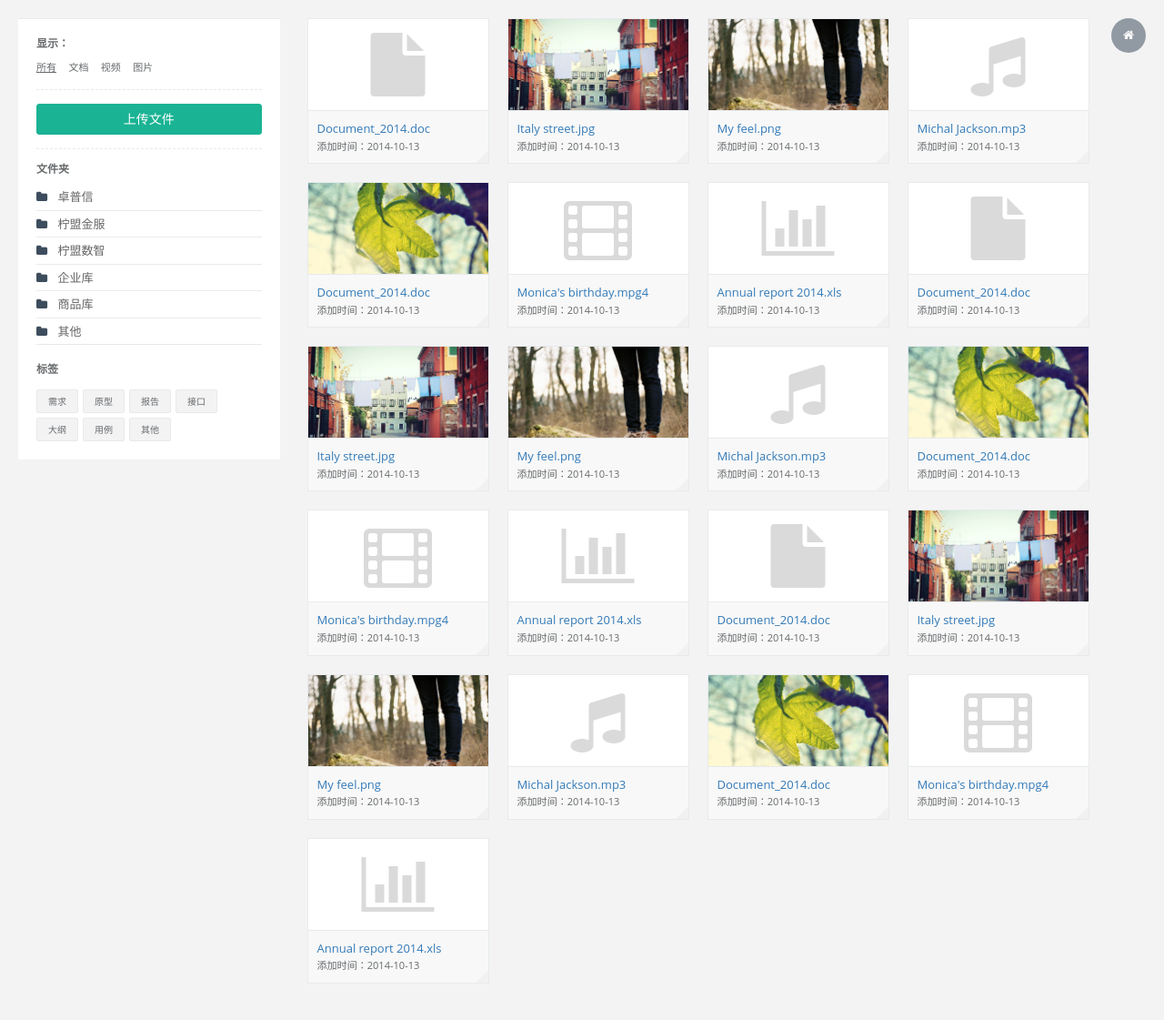
After one commit to feisha20/Api_Manage, a Django app: page /file_manage/ in a window 1280 px wide. The commit adds this page. Shown: the whole page at 91% size. Run offline with Django 3.2, Linux system fonts and the light colour scheme; some libraries are stand-ins or nearby versions.

Commit message:
新增任务和文件管理面板

```diff
--- a/postman_manage/views.py
+++ b/postman_manage/views.py
@@ -69,6 +69,16 @@ def index(request):
     return render(request, "index_v1.html", {"user": username, "projectversions": projectversion_list})
 
 
+# 文件管理
+def file_manage(request):
+    return render(request, "file_manager.html")
+
+
+# 任务管理
+def task_manage(request):
+    return render(request, "task_manage.html")
+
+
 # 登出
 def logout(request):
     auth.logout(request)
--- /dev/null
+++ b/templates/file_manager.html
@@ -0,0 +1,444 @@
+{% load staticfiles %}
+<!DOCTYPE html>
+<html>
+
+<head>
+
+    <meta charset="utf-8">
+    <meta name="viewport" content="width=device-width, initial-scale=1.0">
+
+
+    <title>测试管理平台 - 文件管理器</title>
+    <link rel="shortcut icon" href="favicon.ico"> <link href="{% static 'css/bootstrap.min.css' %}" rel="stylesheet">
+    <link href="{% static 'css/font-awesome.css' %}" rel="stylesheet">
+
+    <link href="{% static 'css/animate.css' %}" rel="stylesheet">
+    <link href="{% static 'css/style.css' %}" rel="stylesheet">
+
+</head>
+
+<body class="gray-bg">
+    <div class="wrapper wrapper-content">
+        <div class="row">
+            <div class="col-sm-3">
+                <div class="ibox float-e-margins">
+                    <div class="ibox-content">
+                        <div class="file-manager">
+                            <h5>显示：</h5>
+                            <a href="file_manager.html#" class="file-control active">所有</a>
+                            <a href="file_manager.html#" class="file-control">文档</a>
+                            <a href="file_manager.html#" class="file-control">视频</a>
+                            <a href="file_manager.html#" class="file-control">图片</a>
+                            <div class="hr-line-dashed"></div>
+                            <button class="btn btn-primary btn-block">上传文件</button>
+                            <div class="hr-line-dashed"></div>
+                            <h5>文件夹</h5>
+                            <ul class="folder-list" style="padding: 0">
+                                <li><a href="file_manager.html"><i class="fa fa-folder"></i> 卓普信</a>
+                                </li>
+                                <li><a href="file_manager.html"><i class="fa fa-folder"></i> 柠盟金服</a>
+                                </li>
+                                <li><a href="file_manager.html"><i class="fa fa-folder"></i> 柠盟数智</a>
+                                </li>
+                                <li><a href="file_manager.html"><i class="fa fa-folder"></i> 企业库</a>
+                                </li>
+                                <li><a href="file_manager.html"><i class="fa fa-folder"></i> 商品库</a>
+                                </li>
+                                <li><a href="file_manager.html"><i class="fa fa-folder"></i> 其他</a>
+                                </li>
+                            </ul>
+                            <h5 class="tag-title">标签</h5>
+                            <ul class="tag-list" style="padding: 0">
+                                <li><a href="file_manager.html">需求</a>
+                                </li>
+                                <li><a href="file_manager.html">原型</a>
+                                </li>
+                                <li><a href="file_manager.html">报告</a>
+                                </li>
+                                <li><a href="file_manager.html">接口</a>
+                                </li>
+                                <li><a href="file_manager.html">大纲</a>
+                                </li>
+                                <li><a href="file_manager.html">用例</a>
+                                </li>
+                                <li><a href="file_manager.html">其他</a>
+                                </li>
+                            </ul>
+                            <div class="clearfix"></div>
+                        </div>
+                    </div>
+                </div>
+            </div>
+            <div class="col-sm-9 animated fadeInRight">
+                <div class="row">
+                    <div class="col-sm-12">
+                        <div class="file-box">
+                            <div class="file">
+                                <a href="file_manager.html#">
+                                    <span class="corner"></span>
+
+                                    <div class="icon">
+                                        <i class="fa fa-file"></i>
+                                    </div>
+                                    <div class="file-name">
+                                        Document_2014.doc
+                                        <br/>
+                                        <small>添加时间：2014-10-13</small>
+                                    </div>
+                                </a>
+                            </div>
+
+                        </div>
+                        <div class="file-box">
+                            <div class="file">
+                                <a href="file_manager.html#">
+                                    <span class="corner"></span>
+
+                                    <div class="image">
+                                        <img alt="image" class="img-responsive" src="/static/img/p1.jpg">
+                                    </div>
+                                    <div class="file-name">
+                                        Italy street.jpg
+                                        <br/>
+                                        <small>添加时间：2014-10-13</small>
+                                    </div>
+                                </a>
+
+                            </div>
+                        </div>
+                        <div class="file-box">
+                            <div class="file">
+                                <a href="file_manager.html#">
+                                    <span class="corner"></span>
+
+                                    <div class="image">
+                                        <img alt="image" class="img-responsive" src="/static/img/p2.jpg">
+                                    </div>
+                                    <div class="file-name">
+                                        My feel.png
+                                        <br/>
+                                        <small>添加时间：2014-10-13</small>
+                                    </div>
+                                </a>
+                            </div>
+                        </div>
+                        <div class="file-box">
+                            <div class="file">
+                                <a href="file_manager.html#">
+                                    <span class="corner"></span>
+
+                                    <div class="icon">
+                                        <i class="fa fa-music"></i>
+                                    </div>
+                                    <div class="file-name">
+                                        Michal Jackson.mp3
+                                        <br/>
+                                        <small>添加时间：2014-10-13</small>
+                                    </div>
+                                </a>
+                            </div>
+                        </div>
+                        <div class="file-box">
+                            <div class="file">
+                                <a href="file_manager.html#">
+                                    <span class="corner"></span>
+
+                                    <div class="image">
+                                        <img alt="image" class="img-responsive" src="/static/img/p3.jpg">
+                                    </div>
+                                    <div class="file-name">
+                                        Document_2014.doc
+                                        <br/>
+                                        <small>添加时间：2014-10-13</small>
+                                    </div>
+                                </a>
+                            </div>
+                        </div>
+                        <div class="file-box">
+                            <div class="file">
+                                <a href="file_manager.html#">
+                                    <span class="corner"></span>
+
+                                    <div class="icon">
+                                        <i class="img-responsive fa fa-film"></i>
+                                    </div>
+                                    <div class="file-name">
+                                        Monica's birthday.mpg4
+                                        <br/>
+                                        <small>添加时间：2014-10-13</small>
+                                    </div>
+                                </a>
+                            </div>
+                        </div>
+                        <div class="file-box">
+                            <a href="file_manager.html#">
+                                <div class="file">
+                                    <span class="corner"></span>
+
+                                    <div class="icon">
+                                        <i class="fa fa-bar-chart-o"></i>
+                                    </div>
+                                    <div class="file-name">
+                                        Annual report 2014.xls
+                                        <br/>
+                                        <small>添加时间：2014-10-13</small>
+                                    </div>
+                                </div>
+                            </a>
+                        </div>
+                        <div class="file-box">
+                            <div class="file">
+                                <a href="file_manager.html#">
+                                    <span class="corner"></span>
+
+                                    <div class="icon">
+                                        <i class="fa fa-file"></i>
+                                    </div>
+                                    <div class="file-name">
+                                        Document_2014.doc
+                                        <br/>
+                                        <small>添加时间：2014-10-13</small>
+                                    </div>
+                                </a>
+                            </div>
+
+                        </div>
+                        <div class="file-box">
+                            <div class="file">
+                                <a href="file_manager.html#">
+                                    <span class="corner"></span>
+
+                                    <div class="image">
+                                        <img alt="image" class="img-responsive" src="/static/img/p1.jpg">
+                                    </div>
+                                    <div class="file-name">
+                                        Italy street.jpg
+                                        <br/>
+                                        <small>添加时间：2014-10-13</small>
+                                    </div>
+                                </a>
+
+                            </div>
+                        </div>
+                        <div class="file-box">
+                            <div class="file">
+                                <a href="file_manager.html#">
+                                    <span class="corner"></span>
+
+                                    <div class="image">
+                                        <img alt="image" class="img-responsive" src="/static/img/p2.jpg">
+                                    </div>
+                                    <div class="file-name">
+                                        My feel.png
+                                        <br/>
+                                        <small>添加时间：2014-10-13</small>
+                                    </div>
+                                </a>
+                            </div>
+                        </div>
+                        <div class="file-box">
+                            <div class="file">
+                                <a href="file_manager.html#">
+                                    <span class="corner"></span>
+
+                                    <div class="icon">
+                                        <i class="fa fa-music"></i>
+                                    </div>
+                                    <div class="file-name">
+                                        Michal Jackson.mp3
+                                        <br/>
+                                        <small>添加时间：2014-10-13</small>
+                                    </div>
+                                </a>
+                            </div>
+                        </div>
+                        <div class="file-box">
+                            <div class="file">
+                                <a href="file_manager.html#">
+                                    <span class="corner"></span>
+
+                                    <div class="image">
+                                        <img alt="image" class="img-responsive" src="/static/img/p3.jpg">
+                                    </div>
+                                    <div class="file-name">
+                                        Document_2014.doc
+                                        <br/>
+                                        <small>添加时间：2014-10-13</small>
+                                    </div>
+                                </a>
+                            </div>
+                        </div>
+                        <div class="file-box">
+                            <div class="file">
+                                <a href="file_manager.html#">
+                                    <span class="corner"></span>
+
+                                    <div class="icon">
+                                        <i class="img-responsive fa fa-film"></i>
+                                    </div>
+                                    <div class="file-name">
+                                        Monica's birthday.mpg4
+                                        <br/>
+                                        <small>添加时间：2014-10-13</small>
+                                    </div>
+                                </a>
+                            </div>
+                        </div>
+                        <div class="file-box">
+                            <a href="file_manager.html#">
+                                <div class="file">
+                                    <span class="corner"></span>
+
+                                    <div class="icon">
+                                        <i class="fa fa-bar-chart-o"></i>
+                                    </div>
+                                    <div class="file-name">
+                                        Annual report 2014.xls
+                                        <br/>
+                                        <small>添加时间：2014-10-13</small>
+                                    </div>
+                                </div>
+                            </a>
+                        </div>
+                        <div class="file-box">
+                            <div class="file">
+                                <a href="file_manager.html#">
+                                    <span class="corner"></span>
+
+                                    <div class="icon">
+                                        <i class="fa fa-file"></i>
+                                    </div>
+                                    <div class="file-name">
+                                        Document_2014.doc
+                                        <br/>
+                                        <small>添加时间：2014-10-13</small>
+                                    </div>
+                                </a>
+                            </div>
+
+                        </div>
+                        <div class="file-box">
+                            <div class="file">
+                                <a href="file_manager.html#">
+                                    <span class="corner"></span>
+
+                                    <div class="image">
+                                        <img alt="image" class="img-responsive" src="/static/img/p1.jpg">
+                                    </div>
+                                    <div class="file-name">
+                                        Italy street.jpg
+                                        <br/>
+                                        <small>添加时间：2014-10-13</small>
+                                    </div>
+                                </a>
+
+                            </div>
+                        </div>
+                        <div class="file-box">
+                            <div class="file">
+                                <a href="file_manager.html#">
+                                    <span class="corner"></span>
+
+                                    <div class="image">
+                                        <img alt="image" class="img-responsive" src="/static/img/p2.jpg">
+                                    </div>
+                                    <div class="file-name">
+                                        My feel.png
+                                        <br/>
+                                        <small>添加时间：2014-10-13</small>
+                                    </div>
+                                </a>
+                            </div>
+                        </div>
+                        <div class="file-box">
+                            <div class="file">
+                                <a href="file_manager.html#">
+                                    <span class="corner"></span>
+
+                                    <div class="icon">
+                                        <i class="fa fa-music"></i>
+                                    </div>
+                                    <div class="file-name">
+                                        Michal Jackson.mp3
+                                        <br/>
+                                        <small>添加时间：2014-10-13</small>
+                                    </div>
+                                </a>
+                            </div>
+                        </div>
+                        <div class="file-box">
+                            <div class="file">
+                                <a href="file_manager.html#">
+                                    <span class="corner"></span>
+
+                                    <div class="image">
+                                        <img alt="image" class="img-responsive" src="/static/img/p3.jpg">
+                                    </div>
+                                    <div class="file-name">
+                                        Document_2014.doc
+                                        <br/>
+                                        <small>添加时间：2014-10-13</small>
+                                    </div>
+                                </a>
+                            </div>
+                        </div>
+                        <div class="file-box">
+                            <div class="file">
+                                <a href="file_manager.html#">
+                                    <span class="corner"></span>
+
+                                    <div class="icon">
+                                        <i class="img-responsive fa fa-film"></i>
+                                    </div>
+                                    <div class="file-name">
+                                        Monica's birthday.mpg4
+                                        <br/>
+                                        <small>添加时间：2014-10-13</small>
+                                    </div>
+                                </a>
+                            </div>
+                        </div>
+                        <div class="file-box">
+                            <a href="file_manager.html#">
+                                <div class="file">
+                                    <span class="corner"></span>
+
+                                    <div class="icon">
+                                        <i class="fa fa-bar-chart-o"></i>
+                                    </div>
+                                    <div class="file-name">
+                                        Annual report 2014.xls
+                                        <br/>
+                                        <small>添加时间：2014-10-13</small>
+                                    </div>
+                                </div>
+                            </a>
+                        </div>
+
+                    </div>
+                </div>
+            </div>
+        </div>
+    </div>
+
+    <!-- 全局js -->
+    <script src="{% static 'js/jquery.min.js' %}"></script>
+    <script src="{% static 'js/bootstrap.min.js' %}"></script>
+
+
+
+    <!-- 自定义js -->
+    <script src="{% static 'js/content.js' %}"></script>
+
+
+    <script>
+        $(document).ready(function () {
+            $('.file-box').each(function () {
+                animationHover(this, 'pulse');
+            });
+        });
+    </script>
+
+</body>
+
+</html>
--- a/test_manage/urls.py
+++ b/test_manage/urls.py
@@ -66,6 +66,8 @@ urlpatterns = [
                   path('edit_db.html', views_dbs.eidt_db),
                   path('del_db.html', views_dbs.del_db),
                   path('dbsearch/', views_dbs.db_search),
+                  path('file_manage/', views.file_manage),
+                  path('task_manage/', views.task_manage),
                   url(r'^open_api/', include('open_api.urls', namespace="open_api")),
                   path('open_api/sqlr/', views_open.sqlr),
                   path('open_api/sqlw/', views_open.sqlw),
```
Also changed, not shown: templates/home.html (+5 -2 lines), templates/task_manage.html (added, +228 -0 lines).
